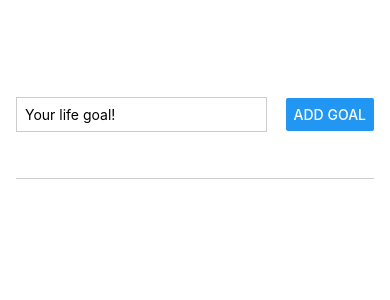
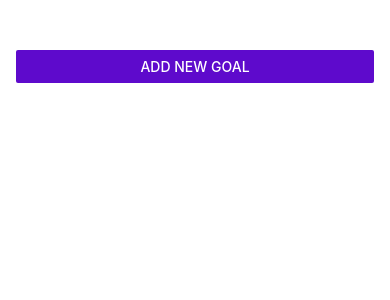
Before and after one commit to Nibiew1213/Relife, a React Native app: screen / in a window 390 px wide. Shown: the top 300 px of the page. Built offline with nearby package versions, Linux system fonts and the light colour scheme.

Commit message:
feat: created Modal screen

```diff
--- a/App.js
+++ b/App.js
@@ -1,29 +1,55 @@
 import { useState } from 'react';
-import { StyleSheet, View, FlatList} from 'react-native';
+import { StyleSheet, View, FlatList, Button } from 'react-native';
 
 import GoalItem from './components/GoalItem'
 import GoalInput from './components/GoalInput'
 
 export default function App() { // This is the root component
-
+  const [modalIsVisible, setModalIsVisible] = useState(false)
   const [lifeGoals, setLifeGoals] = useState([]) // [] because we are handling array
 
+  function startAddGoalHandler() {
+    setModalIsVisible(true)
+  }
+
+  function endAddGoalHandler() {
+    setModalIsVisible(false)
+  }
 
   function addGoalHandler (enteredGoalText) {
     setLifeGoals(currentLifeGoals => [
       ...currentLifeGoals,
       { text: enteredGoalText, id: Math.random().toString() }
     ])
+    endAddGoalHandler()
+  }
+
+  function deleteGoalHandler(id) {
+    setLifeGoals(currentLifeGoals => {
+      return currentLifeGoals.filter((goal) => goal.id !== id)
+    })
   }
 
   return (
     <View style={styles.appContainer}>
-      <GoalInput onAddGoal={addGoalHandler} />
+      <Button
+        title='Add New Goal'
+        color="#5e0acc"
+        onPress={startAddGoalHandler}
+      />
+      <GoalInput
+        visible={modalIsVisible}
+        onAddGoal={addGoalHandler}
+        onCancel={endAddGoalHandler}
+      />
       <View style={styles.goalsContainer}>
         <FlatList
           data={lifeGoals}
           renderItem={itemData => {
-            return <GoalItem text={itemData.item.text}/>
+            return <GoalItem
+                      text={itemData.item.text}
+                      id={itemData.item.id}
+                      onDeleteItem={deleteGoalHandler}/>
         }}
         keyExtractor={(item, index) => {
           return item.id
--- a/components/GoalInput.js
+++ b/components/GoalInput.js
@@ -1,5 +1,5 @@
 import { useState } from 'react'
-import { View, TextInput, Button, StyleSheet } from 'react-native'
+import { View, TextInput, Button, StyleSheet, Modal } from 'react-native'
 
 function GoalInput(props) {
     const [enteredGoalText, setEnteredGoalText] = useState('') // '' because we are handling text
@@ -14,6 +14,7 @@ function addGoalHandler() {
 }
 
     return (
+        <Modal visible={props.visible} animationType="slide">
             <View style={styles.inputContainer}>
                 <TextInput
                 style={styles.textInput}
@@ -21,8 +22,16 @@ function addGoalHandler() {
                 onChangeText={goalInputHandler}
                 value={enteredGoalText}
                 />
+                <View style={styles.buttonContainer}>
+                    <View style={styles.button}>
                         <Button title='Add Goal' onPress={addGoalHandler}/>
                     </View>
+                    <View style={styles.button}>
+                        <Button title='Cancel' onPress={props.onCancel}/>
+                    </View>
+                </View>
+            </View>
+        </Modal>
     )
 }
 
@@ -31,18 +40,26 @@ export default GoalInput
 const styles = StyleSheet.create({
     inputContainer: {
         flex: 1,
-        flexDirection: 'row',
-        justifyContent: 'space-between',
+        flexDirection: 'column',
+        justifyContent: 'center',
         alignItems: 'center',
         marginBottom: 24,
+        padding: 16,
         borderBottomWidth: 1, // adds one line across the screen
         borderColor: '#cccccc'
     },
     textInput: {
         borderWidth: 1,
         borderColor: '#cccccc',
-        width: '70%',
-        marginRight: 8,
+        width: '100%',
         padding: 8
+    },
+    buttonContainer: {
+        marginTop: 16,
+        flexDirection: 'row'
+    },
+    button: {
+        width: 100,
+        marginHorizontal: 8
     }
 })
--- a/components/GoalItem.js
+++ b/components/GoalItem.js
@@ -1,10 +1,12 @@
-import { View, Text, StyleSheet } from 'react-native'
+import { View, Text, StyleSheet, Pressable } from 'react-native'
 
 function GoalItem(props) {
     return (
         <View style={styles.goalItem}>
-            <Text style={styles.goalText}>{props.text}</Text>
-        </View>
+            <Pressable android_ripple={{color: '#dddddd'}} onPress={props.onDeleteItem.bind(this, props.id)}>
+                <Text style={styles.goalText}>{props.text}</Text>
+            </Pressable>
+            </View>
     )
 }
 
@@ -13,11 +15,11 @@ export default GoalItem
 const styles = StyleSheet.create({
     goalItem: {
         margin: 8,
-        padding: 8,
         borderRadius: 6,
         backgroundColor: '#5e08cc',
-      },
-      goalText: {
+    },
+    goalText: {
+        padding: 8,
         color: 'white'
       }
 })
```
Lines whose indentation alone changed are shown as unchanged.
